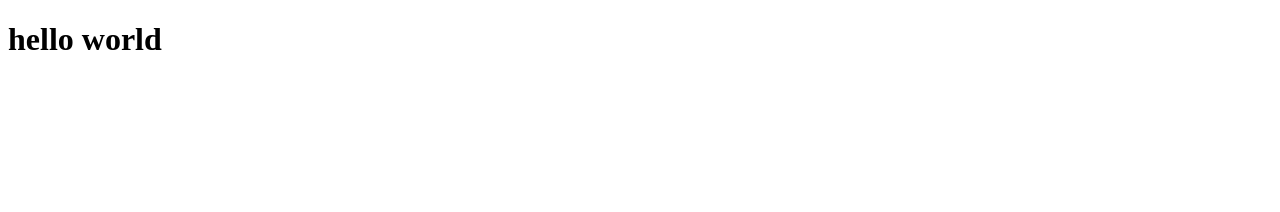
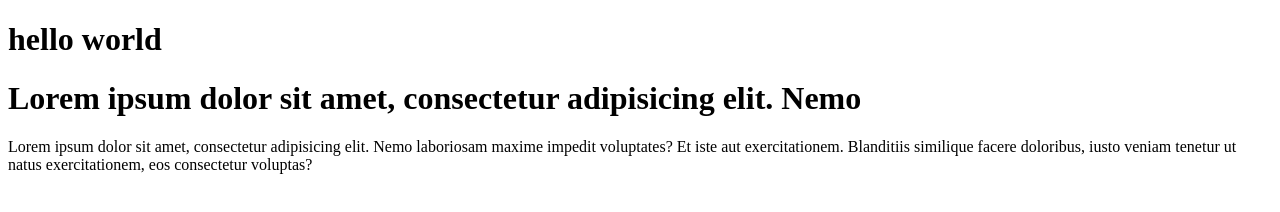
Before and after one commit to mohamedelmougy/learn-git, a plain HTML site: page index.html in a window 1280 px wide. Drawn offline with Linux system fonts and the light colour scheme.

Commit message:
test on index.html file

```diff
--- a/index.html
+++ b/index.html
@@ -1,11 +1,20 @@
 <!DOCTYPE html>
 <html lang="en">
-<head>
-    <meta charset="UTF-8">
-    <meta name="viewport" content="width=device-width, initial-scale=1.0">
+  <head>
+    <meta charset="UTF-8" />
+    <meta name="viewport" content="width=device-width, initial-scale=1.0" />
     <title>learn git</title>
-</head>
-<body>
+  </head>
+  <body>
     <h1>hello world</h1>
-</body>
+    <div>
+      <h1>Lorem ipsum dolor sit amet, consectetur adipisicing elit. Nemo</h1>
+      <p>
+        Lorem ipsum dolor sit amet, consectetur adipisicing elit. Nemo
+        laboriosam maxime impedit voluptates? Et iste aut exercitationem.
+        Blanditiis similique facere doloribus, iusto veniam tenetur ut natus
+        exercitationem, eos consectetur voluptas?
+      </p>
+    </div>
+  </body>
 </html>
```
